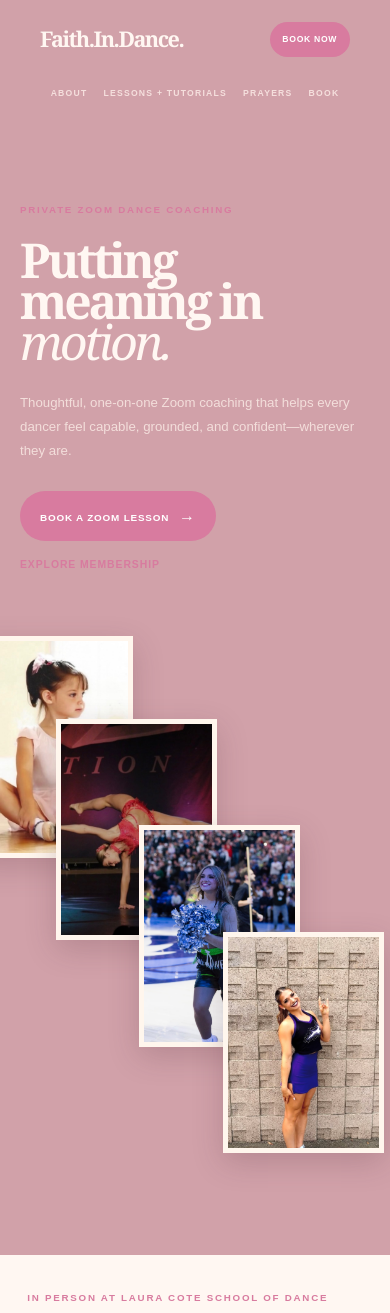
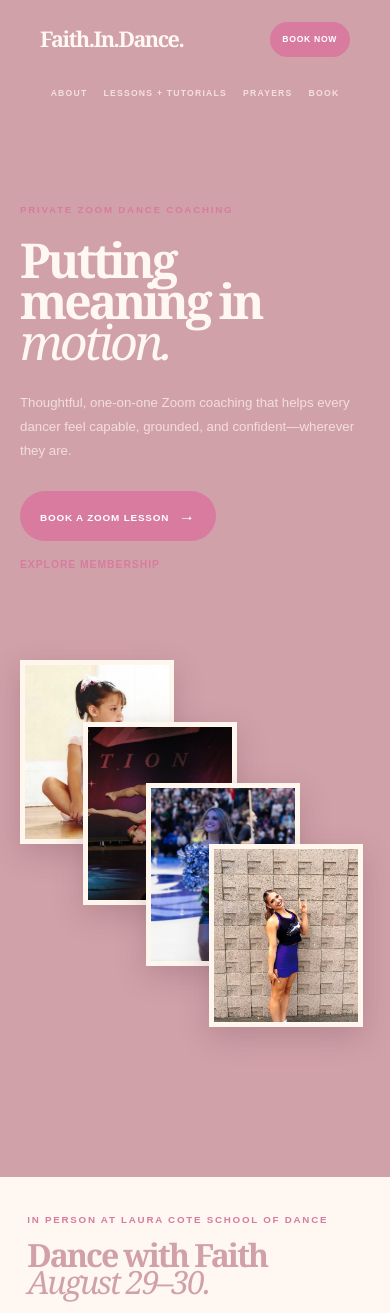
Before and after one commit to Mila1980/FAITHDANCE, a Next.js app: page / in a window 390 px wide. Shown: the top 1313 px of the page. Built offline with nearby package versions, Linux system fonts and the light colour scheme.

Commit message:
Refine mobile homepage photo layout

```diff
--- a/src/app/globals.css
+++ b/src/app/globals.css
@@ -139,5 +139,15 @@ html, body { max-width: 100%; overflow-x: clip; }
 @media (max-width: 720px) { .hero-photo-baby { left: calc(0% - .5in); top: calc(0% - .25in); }.hero-photo-pose { left: calc(17% - .25in); top: calc(16% - .25in); }.hero-photo-gcu { left: calc(51% + .25in); top: calc(48% + .25in); } }
 @media (max-width: 720px) { .hero-copy h1 { max-width: 330px; font-size: clamp(3rem, 11vw, 3.4rem); } }
 
+/* Phone-only photo staircase: keep each picture inside the frame and evenly spaced. */
+@media (max-width: 720px) {
+  .hero-photo-stack { width: min(100%, 420px); height: 112vw; min-height: 385px; max-height: 470px; }
+  .hero-photo-baby, .hero-photo-pose, .hero-photo-cheer, .hero-photo-gcu { width: 44%; height: 42%; }
+  .hero-photo-baby { left: 0; top: 0; }
+  .hero-photo-pose { left: 18%; top: 14%; }
+  .hero-photo-cheer { left: 36%; top: 28%; }
+  .hero-photo-gcu { left: 54%; top: 42%; }
+}
+
 /* Compact the prayer introduction and keep the feature photo with the printable library. */
 .prayer-hero { padding-top: clamp(3rem, 6vw, 5rem); padding-bottom: clamp(3rem, 6vw, 5rem); }.prayer-library { padding-top: clamp(3rem, 6vw, 5rem); }.prayer-library-heading { margin-bottom: 1.75rem; }.prayer-feature-photo { padding: 0 0 clamp(2.5rem, 5vw, 4rem); background: transparent; }
```
